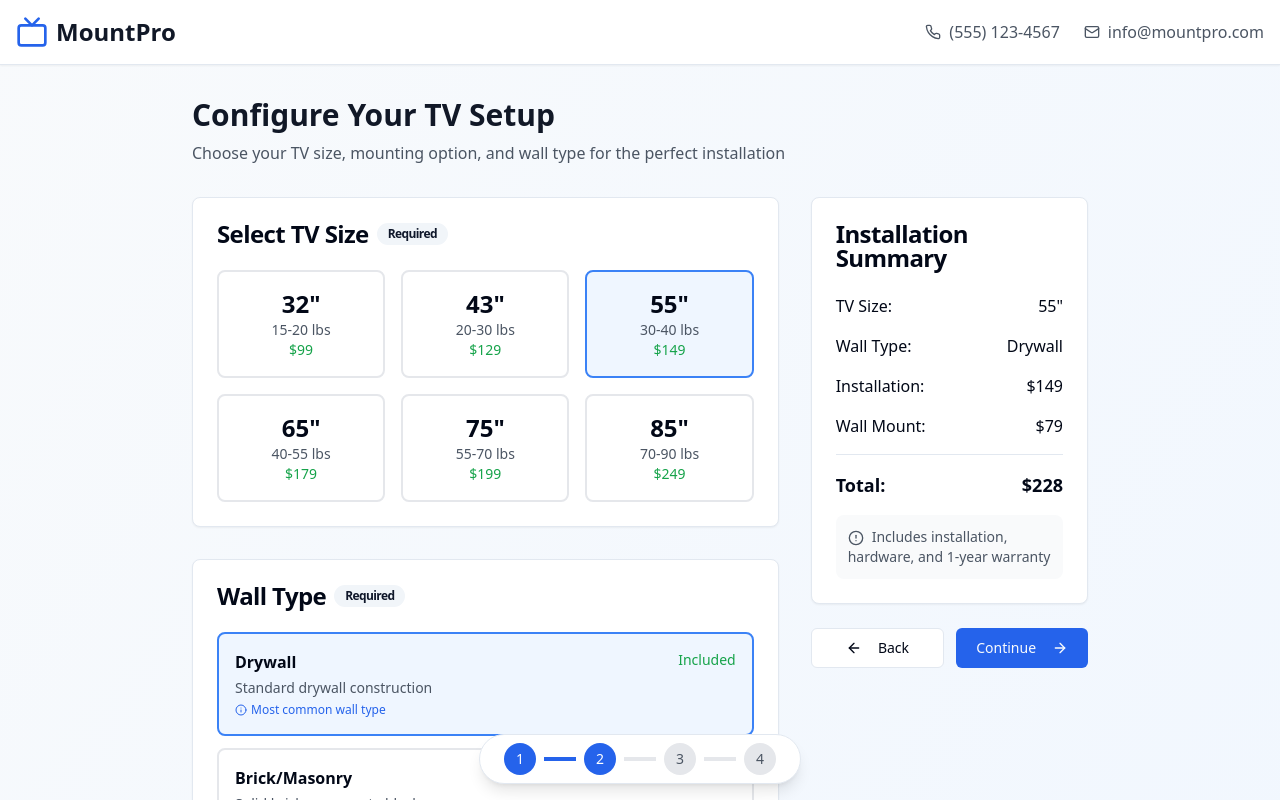
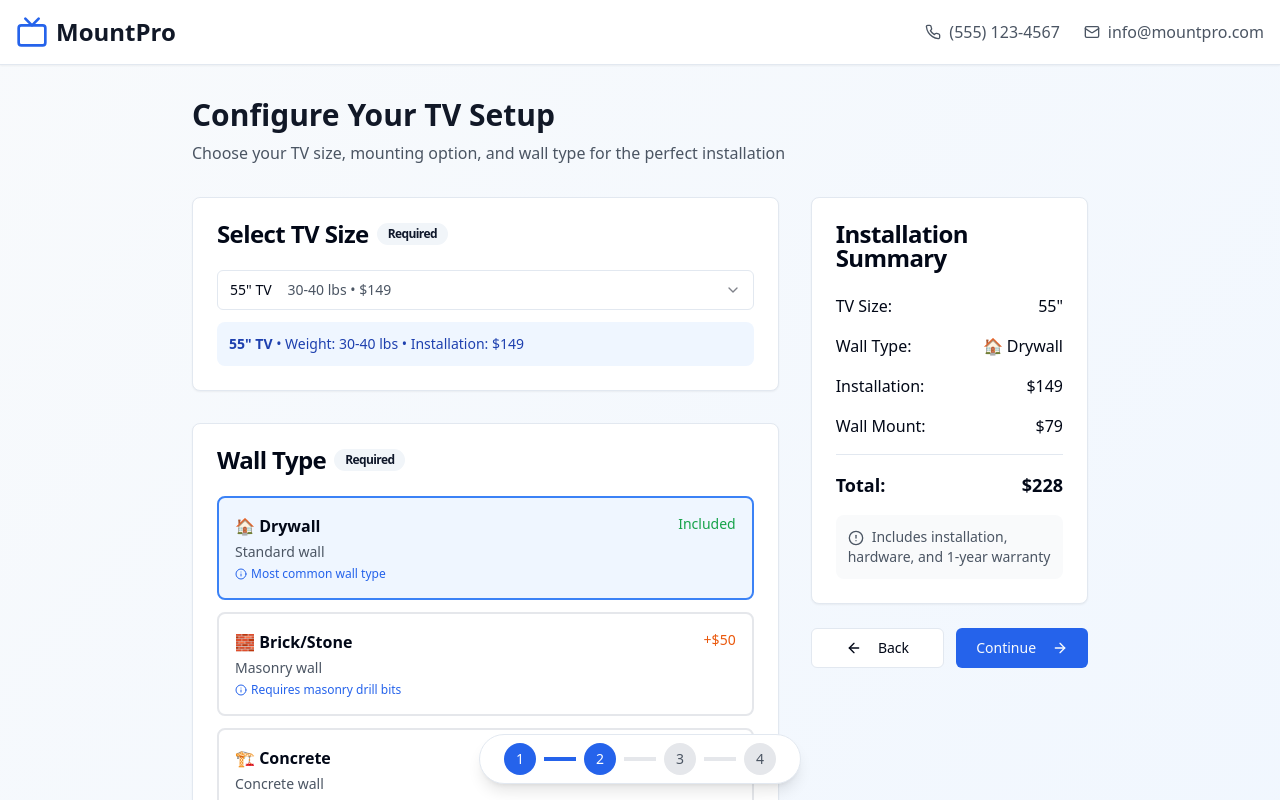
Before and after one commit to jmavambu/wallview-tv-design, a React (Vite) app: page / in a window 1280 px wide. Both pictures are taken after a click on the button "Start Your Project". Shown: the top 800 px of the page. Built offline with nearby package versions, Linux system fonts and the light colour scheme.

Commit message:
feat: Add wall types and TV size dropdown
Adds new wall types and converts TV size selection to a dropdown.

```diff
--- a/src/components/TVConfigurator.tsx
+++ b/src/components/TVConfigurator.tsx
@@ -1,8 +1,10 @@
+
 import React, { useState } from 'react';
 import { Button } from '@/components/ui/button';
 import { Card, CardContent, CardHeader, CardTitle } from '@/components/ui/card';
 import { Badge } from '@/components/ui/badge';
 import { Separator } from '@/components/ui/separator';
+import { Select, SelectContent, SelectItem, SelectTrigger, SelectValue } from '@/components/ui/select';
 import { CheckCircle, AlertCircle, ArrowLeft, ArrowRight, Info } from 'lucide-react';
 import { TVConfig } from '@/pages/Index';
 
@@ -15,10 +17,16 @@ interface TVConfiguratorProps {
 
 const TV_SIZES = [
   { size: '32', price: 99, weight: '15-20 lbs' },
+  { size: '40', price: 119, weight: '18-25 lbs' },
   { size: '43', price: 129, weight: '20-30 lbs' },
+  { size: '50', price: 139, weight: '25-35 lbs' },
   { size: '55', price: 149, weight: '30-40 lbs' },
+  { size: '60', price: 159, weight: '35-45 lbs' },
   { size: '65', price: 179, weight: '40-55 lbs' },
+  { size: '70', price: 189, weight: '50-65 lbs' },
   { size: '75', price: 199, weight: '55-70 lbs' },
+  { size: '77', price: 209, weight: '60-75 lbs' },
+  { size: '82', price: 229, weight: '65-80 lbs' },
   { size: '85', price: 249, weight: '70-90 lbs' }
 ];
 
@@ -52,38 +60,24 @@ const WALL_MOUNTS = [
 const WALL_TYPES = [
   {
     type: 'drywall',
-    name: 'Drywall',
-    description: 'Standard drywall construction',
+    name: '🏠 Drywall',
+    description: 'Standard wall',
     additionalFee: 0,
     note: 'Most common wall type'
   },
   {
     type: 'brick',
-    name: 'Brick/Masonry',
-    description: 'Solid brick or concrete block',
+    name: '🧱 Brick/Stone',
+    description: 'Masonry wall',
     additionalFee: 50,
     note: 'Requires masonry drill bits'
   },
   {
     type: 'concrete',
-    name: 'Concrete',
-    description: 'Poured concrete wall',
+    name: '🏗️ Concrete',
+    description: 'Concrete wall',
     additionalFee: 75,
     note: 'Requires special drilling equipment'
-  },
-  {
-    type: 'metal_studs',
-    name: 'Metal Studs',
-    description: 'Metal stud framing',
-    additionalFee: 25,
-    note: 'May require toggle bolts'
-  },
-  {
-    type: 'plaster',
-    name: 'Plaster',
-    description: 'Traditional plaster over lath',
-    additionalFee: 30,
-    note: 'Older construction, requires care'
   }
 ];
 
@@ -144,25 +138,30 @@ export const TVConfigurator = ({ config, onConfigChange, onNext, onBack }: TVCon
                 </CardTitle>
               </CardHeader>
               <CardContent>
-                <div className="grid grid-cols-2 md:grid-cols-3 gap-4">
-                  {TV_SIZES.map((tv) => (
-                    <button
-                      key={tv.size}
-                      onClick={() => setSelectedTVSize(tv.size)}
-                      className={`p-4 border-2 rounded-lg transition-all ${
-                        selectedTVSize === tv.size
-                          ? 'border-blue-500 bg-blue-50'
-                          : 'border-gray-200 hover:border-gray-300'
-                      }`}
-                    >
-                      <div className="text-center">
-                        <div className="text-2xl font-bold">{tv.size}"</div>
-                        <div className="text-sm text-gray-600">{tv.weight}</div>
-                        <div className="text-sm font-medium text-green-600">${tv.price}</div>
-                      </div>
-                    </button>
-                  ))}
-                </div>
+                <Select value={selectedTVSize} onValueChange={setSelectedTVSize}>
+                  <SelectTrigger className="w-full">
+                    <SelectValue placeholder="Select TV size" />
+                  </SelectTrigger>
+                  <SelectContent className="bg-white border border-gray-200 shadow-lg z-50">
+                    {TV_SIZES.map((tv) => (
+                      <SelectItem key={tv.size} value={tv.size}>
+                        <div className="flex justify-between items-center w-full">
+                          <span className="font-medium">{tv.size}" TV</span>
+                          <div className="text-sm text-gray-600 ml-4">
+                            {tv.weight} • ${tv.price}
+                          </div>
+                        </div>
+                      </SelectItem>
+                    ))}
+                  </SelectContent>
+                </Select>
+                {selectedTVData && (
+                  <div className="mt-3 p-3 bg-blue-50 rounded-lg">
+                    <div className="text-sm text-blue-800">
+                      <strong>{selectedTVData.size}" TV</strong> • Weight: {selectedTVData.weight} • Installation: ${selectedTVData.price}
+                    </div>
+                  </div>
+                )}
               </CardContent>
             </Card>
 
```
